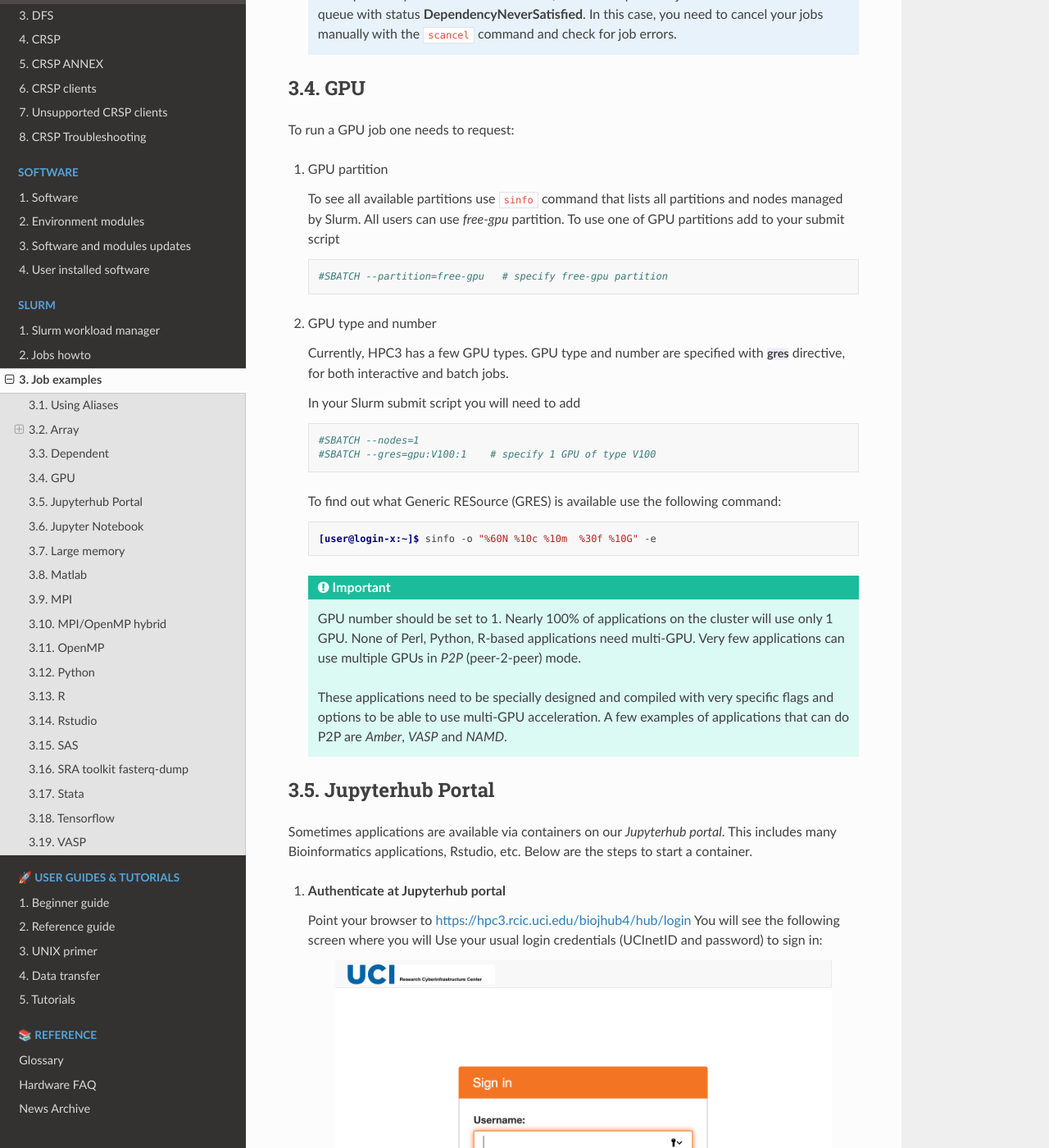
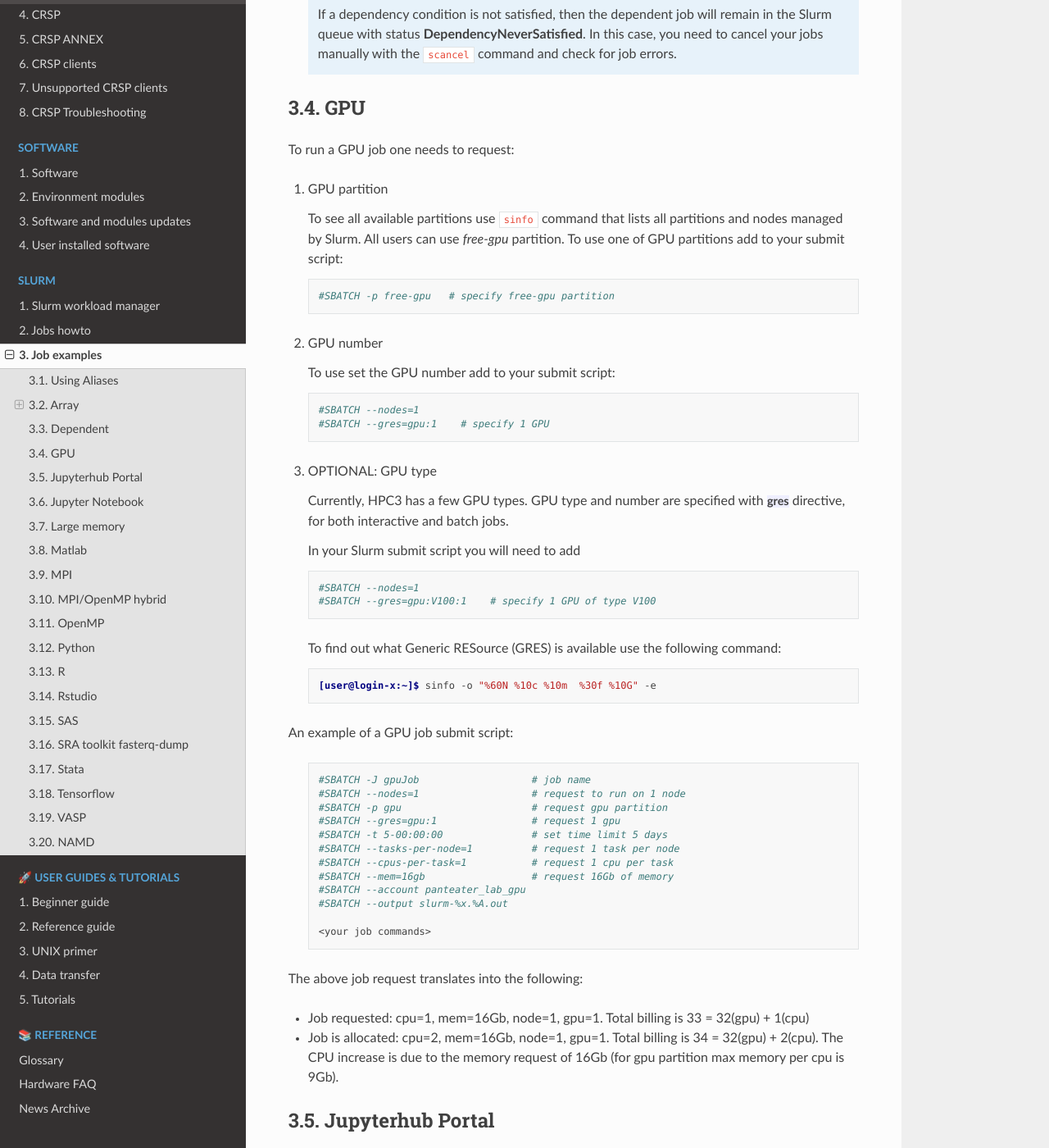
Before and after one commit to RCIC-UCI-Public/website-rcic, a Sphinx documentation site: the page built from docs/source/slurm/examples.rst, in a window 1280 px wide and 1400 px high, scrolled down 6035 px. Shown: the whole window at 82% size. Built offline with Sphinx 7.4.7 and the Read the Docs theme 3.1.0, drawn with Linux system fonts in a browser that asks for light colours; some of the changed text lies outside the part shown.

Commit message:
update gpu job example. add namd examples for single/multi node.

```diff
--- a/docs/source/slurm/examples.rst
+++ b/docs/source/slurm/examples.rst
@@ -288,14 +288,32 @@
 
    To see all available partitions use ``sinfo`` command
    that lists all partitions and nodes managed by Slurm. All users can use
-   *free-gpu* partition. To use one of GPU partitions add to
-   your submit script
+   *free-gpu* partition. To use one of GPU partitions add to your submit script:
 
    .. code-block:: bash
 
-      #SBATCH --partition=free-gpu   # specify free-gpu partition
+      #SBATCH -p free-gpu   # specify free-gpu partition
 
-2. GPU type and number
+#. GPU number
+
+   .. important:
+      | Nearly 100% of applications on the cluster will use only 1 GPU.
+      | **GPU number should be set to 1.**
+      | **None of Perl, Python, or R-based applications need multi-GPU**.
+
+      | Very few applications can use multiple GPUs in *P2P* (peer-2-peer) mode.
+        For example, *Amber*, *VASP* and *NAMD*.
+        These applications need to be specially designed and compiled
+        with very specific flags and options to be able to use multi-GPU acceleration.
+
+   To use set the GPU number add  to your submit script:
+
+   .. code-block:: bash
+
+      #SBATCH --nodes=1
+      #SBATCH --gres=gpu:1    # specify 1 GPU
+
+#. OPTIONAL: GPU type
 
    Currently, HPC3 has a few GPU types.
    GPU type and number are specified with :tt:`gres` directive, for both
@@ -314,14 +332,29 @@
 
       [user@login-x:~]$ sinfo -o "%60N %10c %10m  %30f %10G" -e
 
-   .. important:: GPU number should be set to 1.
-                  Nearly 100% of applications on the cluster will use only 1 GPU.
-                  None of Perl, Python, R-based applications need multi-GPU.
-                  Very few applications can use multiple GPUs in *P2P* (peer-2-peer) mode.
 
-                  These applications need to be specially designed and compiled
-                  with very specific flags and options to be able to use multi-GPU acceleration.
-                  A few examples of applications that can do P2P are *Amber*, *VASP* and *NAMD*.
+An example of a GPU job submit script:
+
+   .. code-block:: bash
+
+      #SBATCH -J gpuJob                   # job name
+      #SBATCH --nodes=1                   # request to run on 1 node
+      #SBATCH -p gpu                      # request gpu partition
+      #SBATCH --gres=gpu:1                # request 1 gpu
+      #SBATCH -t 5-00:00:00               # set time limit 5 days
+      #SBATCH --tasks-per-node=1          # request 1 task per node
+      #SBATCH --cpus-per-task=1           # request 1 cpu per task
+      #SBATCH --mem=16gb                  # request 16Gb of memory
+      #SBATCH --account panteater_lab_gpu
+      #SBATCH --output slurm-%x.%A.out
+
+      <your job commands>
+
+The above job request translates into the following:
+
+- Job requested: cpu=1, mem=16Gb, node=1, gpu=1. Total billing is 33 = 32(gpu) + 1(cpu)
+- Job is allocated: cpu=2, mem=16Gb, node=1, gpu=1. Total billing is 34 = 32(gpu) + 2(cpu).
+  The CPU increase is due to the memory request of 16Gb (for gpu partition max memory per cpu is 9Gb).
 
 .. _job jupyter hub:
 
@@ -1117,3 +1150,23 @@
 
    .. literalinclude:: files/vasp-63-gpu.sub
       :language: bash
+
+.. _namd job:
+
+NAMD
+----
+
+1. Single node multi-CPU job using MPI:
+
+   .. literalinclude:: files/namd-mpi-singlenode.sub
+      :language: bash
+
+#. Multi node multi-CPU job using MPI:
+
+   .. literalinclude:: files/namd-mpi-multinode.sub
+      :language: bash
+
+#. Multi node multi-GPU job using MPI:
+
+   .. literalinclude:: files/namd-gpu-multinode.sub
+      :language: bash
```
Also changed, not shown: 3 other files.
